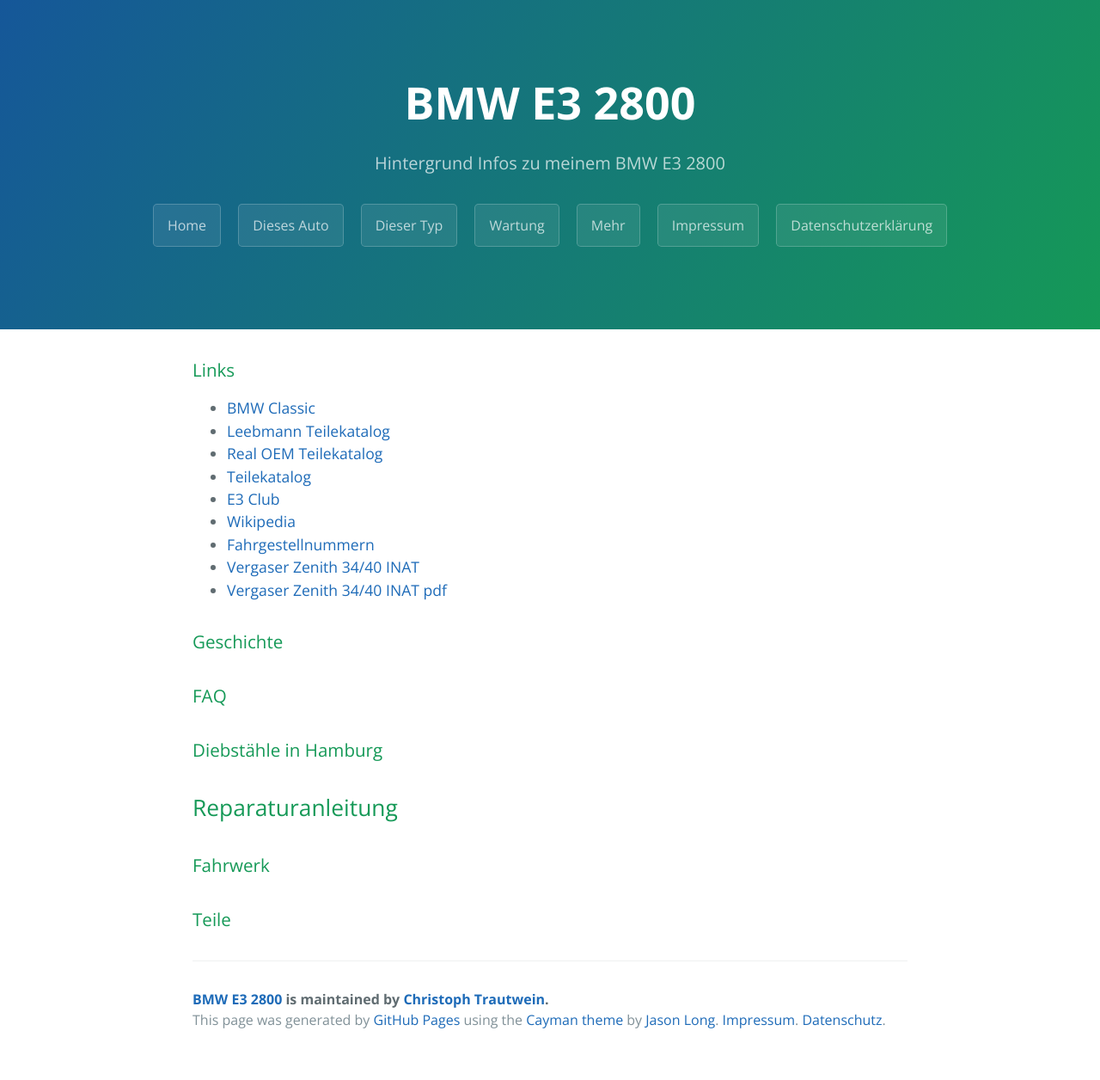
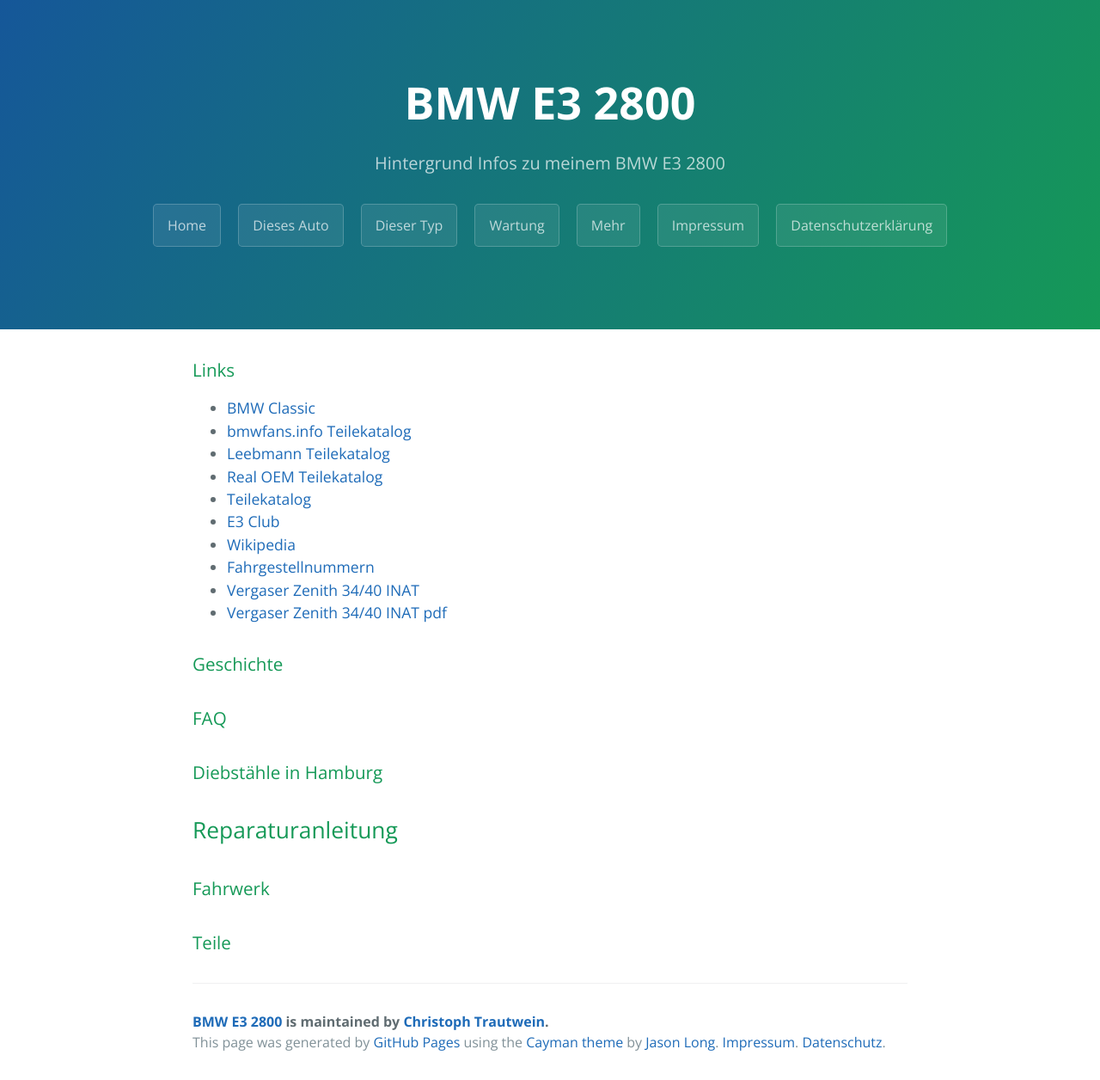
Before and after one commit to trautw/BMW-E3-2800, a Jekyll site: the page built from docs/_pages/04_more.md, in a window 1280 px wide. Shown: the whole page at 86% size. Built offline with Jekyll 4.4.1, drawn with Linux system fonts in a browser that asks for light colours; before the commit the page ends 1230 px from its top, so only the background shows below that.

Commit message:
Update 04_more.md

```diff
--- a/docs/_pages/04_more.md
+++ b/docs/_pages/04_more.md
@@ -6,6 +6,7 @@ permalink: /more/
 
 ### Links
 * [BMW Classic](https://shop.bmw-classic.de/bmw-classic/de_DE/original-bmw-classic-teile/page1.html?SearchParameter=%26VehicleTypeKeys%3Dall_or_TID_4401)
+* [bmwfans.info Teilekatalog](http://de.bmwfans.info/parts-catalog/E3/Europe/2800-M30/L-M/browse/)
 * [Leebmann Teilekatalog](https://www.leebmann24.de/bmw-ersatzteile/view/ogindex/?series=e3&typ=4410)
 * [Real OEM Teilekatalog](http://www.realoem.com/bmw/de/partgrp?&id=4401-EUR-06-1973-E3-BMW-2800)
 * [Teilekatalog](http://www.langer.de/net/phpuli/webetk/auslesen05bmw.php?url=http%3A%2F%2Fwww.realoem.com%2Fbmw%2Fde%2Fpartgrp%3F&id=4401-EUR-06-1973-E3-BMW-2800)
```
